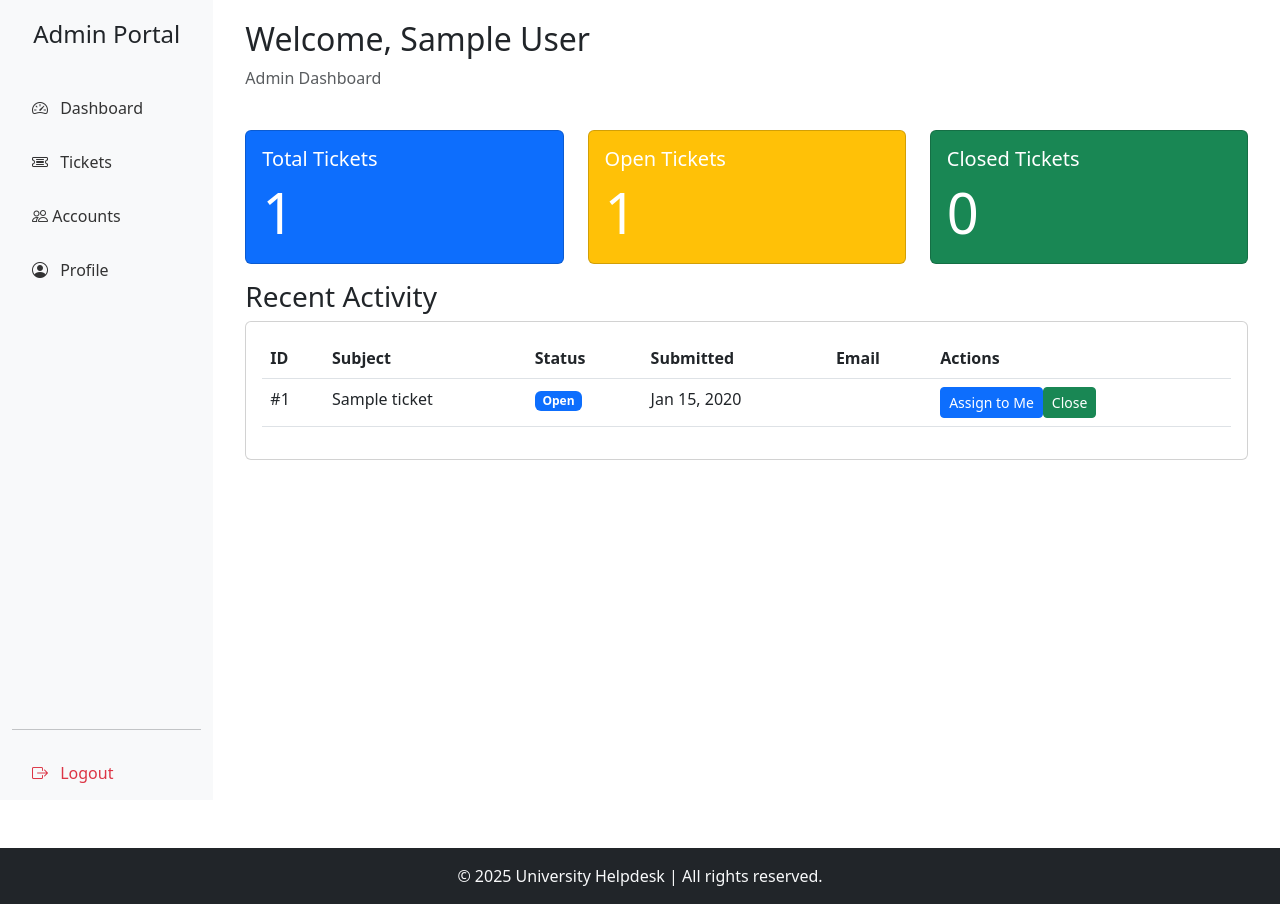
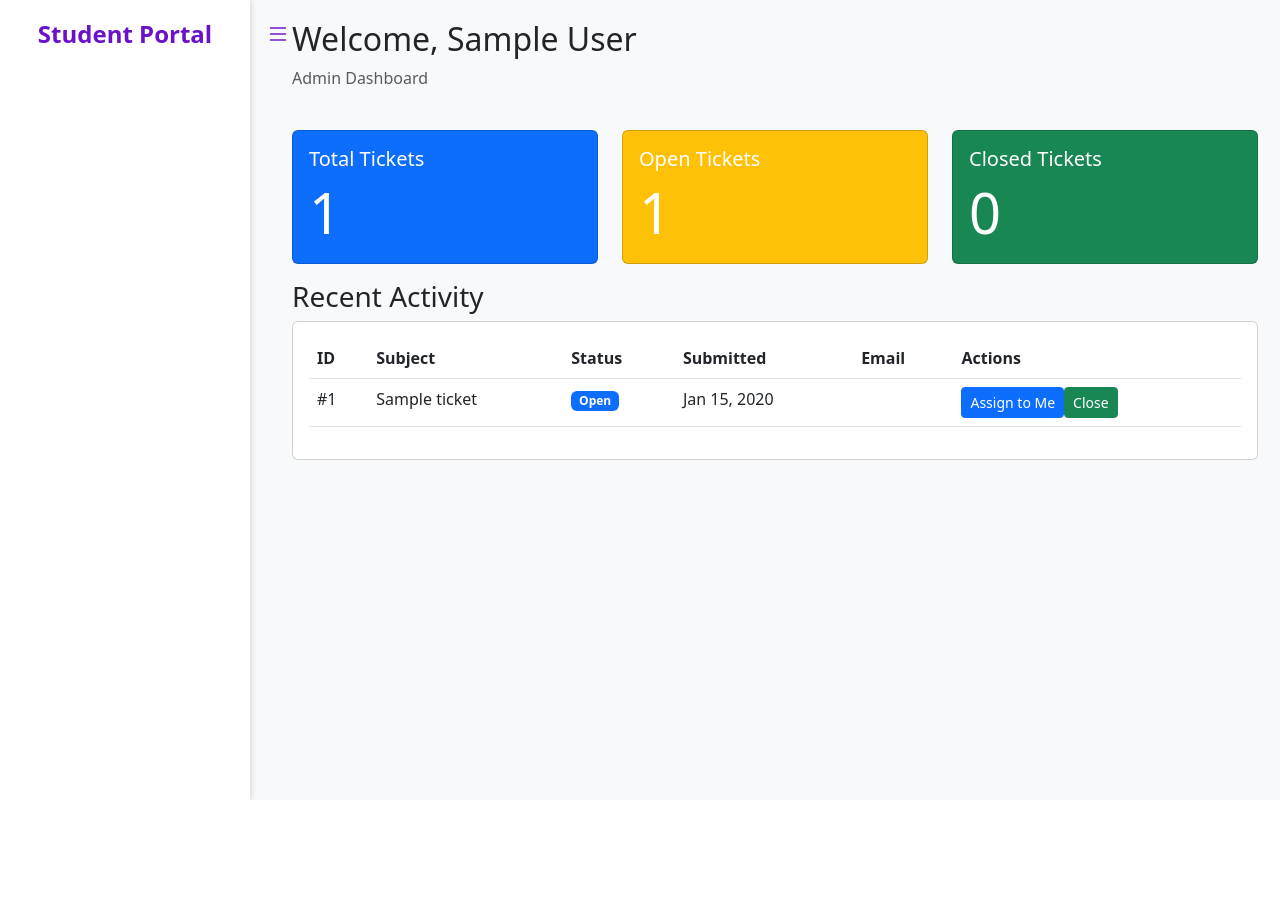
Before and after one commit to doo78/ticketing-system, a Django app: page /control-panel/dashboard/ in a window 1280 px wide. After the commit the page ends 800 px from the top, so only its background shows below. Run offline with Django 5.2, Linux system fonts and the light colour scheme; a user stored in the database is signed in; tables that the repository leaves empty hold one stand-in row (values such as "Sample post"); some libraries are stand-ins or nearby versions.

Commit message:
fixed the layout for admin/staff and merged them together

```diff
--- a/my_library/urls.py
+++ b/my_library/urls.py
@@ -62,13 +62,15 @@
     path('control-panel/', include([
         path('dashboard/', views.admin_dashboard, name='admin_dashboard'),
         path('tickets/', AdminTicketListView.as_view(), name='admin_ticket_list'),
-        path('/ticket/<int:ticket_id>/', StaffTicketDetailView.as_view(), name='admin_ticket_detail'),
+        path('ticket/<int:ticket_id>/', StaffTicketDetailView.as_view(), name='admin_ticket_detail'),
         path('account/<int:account_id>/', AdminAccountEditView.as_view(), name='admin_edit_account'),
         path('account/', AdminAccountView.as_view(), name='admin_account'),
         path('accounts/', AdminAccountsView.as_view(), name='admin_accounts_list'),
         path('api/ticket_details', AdminAPITicketDetailsView.as_view(), name='api_ticket'),
         path('api/get_staff_by_department', AdminAPIStaffByDepartmentView.as_view(), name='api_get_staff_by_deparment'),
         path('api/ticket_assign', AdminAPITicketAssignView.as_view(), name='ticket_assign'),
+        path('profile/', StaffProfileView.as_view(), name='admin_profile'),
+        path('update_profile', StaffUpdateProfileView.as_view(), name='admin_update_profile'),
 
 #
     ])),
--- a/ticket/forms.py
+++ b/ticket/forms.py
@@ -60,6 +60,31 @@
             user.save()
 
         return user
+
+
+class AdminUpdateProfileForm(forms.ModelForm):
+    """Form for staff to update their profile information."""
+
+    class Meta:
+        model = CustomUser
+        fields = ['first_name', 'last_name', 'email', 'preferred_name']
+
+    def __init__(self, *args, **kwargs):
+        super().__init__(*args, **kwargs)
+
+        # Bootstrap styling
+        for field in self.fields.values():
+            field.widget.attrs['class'] = 'form-control'
+
+    def save(self, commit=True):
+        """Save user and update the related Staff model."""
+        user = super().save(commit=False)
+
+        if commit:
+            user.save()
+
+        return user
+
 
 class LogInForm(forms.Form):
     """Form enabling registered users to log in."""
--- a/ticket/templates/admin-panel/admin_accounts.html
+++ b/ticket/templates/admin-panel/admin_accounts.html
@@ -1,8 +1,8 @@
-{% extends 'admin-panel/base.html' %}
+{% extends 'user-layout/base.html' %}
 {% load form_tags %}
 
 {% block content %}
-<div class="container-fluid">
+<div class="container-fluid" style="margin-left: 10px;">
    <div class="row mb-4">
         <div class="col">
             <h2>Accounts</h2>
--- a/ticket/templates/admin-panel/admin_accounts_list.html
+++ b/ticket/templates/admin-panel/admin_accounts_list.html
@@ -1,9 +1,9 @@
-{% extends 'admin-panel/base.html' %}
+{% extends 'user-layout/base.html' %}
 
 {% block title %}Admin Dashboard - University Helpdesk{% endblock %}
 
 {% block content %}
-<div class="container-fluid">
+<div class="container-fluid" style="margin-left: 10px;">
 {% if messages %}
             {% for message in messages %}
                 <div class="alert alert-{{ message.tags }}">
--- a/ticket/templates/admin-panel/admin_dashboard.html
+++ b/ticket/templates/admin-panel/admin_dashboard.html
@@ -1,9 +1,9 @@
-{% extends 'admin-panel/base.html' %}
+{% extends 'user-layout/base.html' %}
 
 {% block title %}Admin Dashboard - University Helpdesk{% endblock %}
 
 {% block content %}
-<div class="container">
+<div class="container" style="margin-left: 10px;">
    <div class="row mb-4">
         <div class="col">
             <h2>Welcome, {{ request.user.get_full_name|default:request.user.username }}</h2>
--- a/ticket/templates/admin-panel/admin_ticket_list.html
+++ b/ticket/templates/admin-panel/admin_ticket_list.html
@@ -1,9 +1,9 @@
-{% extends 'admin-panel/base.html' %}
+{% extends 'user-layout/base.html' %}
 
 {% block title %}Admin Dashboard - University Helpdesk{% endblock %}
 
 {% block content %}
-<div class="container-fluid">
+<div class="container-fluid" style="margin-left: 10px;">
    <div class="row mb-4">
         <div class="col">
             <h2>Tickets</h2>
--- a/ticket/templates/staff/dashboard.html
+++ b/ticket/templates/staff/dashboard.html
@@ -1,4 +1,4 @@
-{% extends 'staff/base.html' %}
+{% extends 'user-layout/base.html' %}
 
 {% block content %}
 <div class="container-fluid">
--- a/ticket/templates/staff/staff_ticket_list.html
+++ b/ticket/templates/staff/staff_ticket_list.html
@@ -1,4 +1,4 @@
-{% extends 'staff/base.html' %}
+{% extends 'user-layout/base.html' %}
 
 {% block content %}  <!-- Changed from block body -->
 <div class="container-fluid">  <!-- Changed from container py-4 -->
--- a/ticket/templates/staff/ticket_detail.html
+++ b/ticket/templates/staff/ticket_detail.html
@@ -1,7 +1,7 @@
-{% extends 'staff/base.html' %}
+{% extends 'user-layout/base.html' %}
 
 {% block content %}
-<div class="container-fluid">
+<div class="container-fluid" style="margin-left: 10px;">
     <div class="row mb-4">
         <div class="col">
             <div class="d-flex justify-content-between align-items-center">
--- a/ticket/templates/staff/update_profile.html
+++ b/ticket/templates/staff/update_profile.html
@@ -1,4 +1,4 @@
-{% extends 'staff/base.html' %}
+{% extends 'user-layout/base.html' %}
 
 {% block content %}
 <div class="container mt-5">
--- /dev/null
+++ b/ticket/templates/user-layout/base.html
@@ -0,0 +1,206 @@
+{% load static %}
+<!DOCTYPE html>
+<html lang="en">
+<head>
+    <meta charset="UTF-8">
+    <meta name="viewport" content="width=device-width, initial-scale=1.0">
+    <title>{{ request.user.role|title }} Dashboard | University Helpdesk</title>
+    <script src="https://code.jquery.com/jquery-3.2.1.slim.min.js" integrity="sha384-KJ3o2DKtIkvYIK3UENzmM7KCkRr/rE9/Qpg6aAZGJwFDMVNA/GpGFF93hXpG5KkN" crossorigin="anonymous"></script>
+    <!-- Bootstrap CSS -->
+    <link href="https://cdn.jsdelivr.net/npm/bootstrap@5.3.0/dist/css/bootstrap.min.css" rel="stylesheet">
+    <link rel="stylesheet" href="{% static 'css/staff-style.css' %}">
+
+    <!-- Bootstrap Icons -->
+    <link rel="stylesheet" href="https://cdn.jsdelivr.net/npm/bootstrap-icons/font/bootstrap-icons.css">
+
+
+    <style>
+        /* Reset body layout */
+        body {
+            display: flex;
+            height: 100vh;
+            overflow: hidden;
+            background-color: #f8f9fa;
+        }
+
+        /* Sidebar Styling */
+        .sidebar {
+            width: 250px;
+            height: 100vh;
+            background-color: #ffffff;
+            padding-top: 20px;
+            position: fixed;
+            left: 0;
+            top: 0;
+            transition: all 0.3s ease-in-out;
+            box-shadow: 2px 0px 5px rgba(0, 0, 0, 0.1);
+            z-index: 1000;
+        }
+
+        .sidebar.hide {
+            width: 0;
+            padding: 0;
+            overflow: hidden;
+        }
+
+        .sidebar h4 {
+            text-align: center;
+            margin-bottom: 20px;
+            color: #6a11cb;
+            font-weight: bold;
+        }
+
+        .sidebar .nav-link {
+            color: #333;
+            padding: 12px 20px;
+            border-radius: 5px;
+            display: flex;
+            align-items: center;
+            font-size: 16px;
+        }
+
+        .sidebar .nav-link i {
+            margin-right: 10px;
+        }
+
+        .sidebar .nav-link:hover {
+            background-color: #f0f0f0;
+        }
+
+        .sidebar .nav-link.active {
+            background: linear-gradient(135deg, #6a11cb, #2575fc);
+            color: white;
+        }
+
+        .sidebar .logout {
+            margin-top: auto;
+            color: red;
+        }
+
+        /* Main Content */
+        .main-content {
+            margin-left: 250px;
+            flex: 1;
+            padding: 20px;
+            transition: margin-left 0.3s ease-in-out;
+            width: 100%;
+            overflow-y: scroll;
+        }
+
+        .main-content.full-width {
+            margin-left: 0;
+        }
+
+        /* Sidebar Toggle Button */
+        .toggle-btn {
+            font-size: 24px;
+            cursor: pointer;
+            position: absolute;
+            left: 260px;
+            top: 15px;
+            background: none;
+            border: none;
+            outline: none;
+            transition: left 0.3s ease-in-out;
+            color: #6a11cb;
+        }
+
+        .toggle-btn.hide {
+            left: 10px;
+        }
+
+        /* Responsive Fix */
+        @media (max-width: 992px) {
+            .sidebar {
+                width: 0;
+                padding: 0;
+                overflow: hidden;
+            }
+            .sidebar.show {
+                width: 250px;
+                padding: 20px;
+            }
+            .main-content {
+                margin-left: 0;
+            }
+        }
+    </style>
+</head>
+<body>
+
+    <!-- Sidebar -->
+    <div class="sidebar" id="sidebar">
+        <h4>{{ request.user.role|title }} Portal</h4>
+        {% if request.user.role == 'admin' %}
+            {% include "user-layout/admin-menu.html" %}
+        {% elif request.user.role == 'staff' %}
+            {% include "user-layout/staff-menu.html" %}
+        {% endif %}
+    </div>
+
+    <!-- Main Content -->
+    <div class="main-content" id="main-content">
+        <!-- Toggle Button -->
+        <button class="toggle-btn" id="toggle-btn">
+            <i class="bi bi-list"></i>
+        </button>
+
+        {% block content %}
+        {% endblock %}
+    </div>
+
+    <!-- JavaScript -->
+    <script>
+        document.getElementById("toggle-btn").addEventListener("click", function () {
+            document.getElementById("sidebar").classList.toggle("hide");
+            document.getElementById("main-content").classList.toggle("full-width");
+            document.getElementById("toggle-btn").classList.toggle("hide");
+        });
+    </script>
+
+    <!-- Bootstrap JS -->
+    <script src="https://cdn.jsdelivr.net/npm/bootstrap@5.3.0/dist/js/bootstrap.bundle.min.js"></script>
+    <script src="https://cdn.jsdelivr.net/npm/bootstrap@4.0.0/dist/js/bootstrap.min.js" integrity="sha384-JZR6Spejh4U02d8jOt6vLEHfe/JQGiRRSQQxSfFWpi1MquVdAyjUar5+76PVCmYl" crossorigin="anonymous"></script>
+<script>
+    function getCookie(name) {
+    let cookieValue = null;
+    if (document.cookie && document.cookie !== '') {
+        const cookies = document.cookie.split(';');
+        for (let i = 0; i < cookies.length; i++) {
+            const cookie = cookies[i].trim();
+            // Check if the cookie name matches
+            if (cookie.startsWith(name + '=')) {
+                cookieValue = decodeURIComponent(cookie.substring(name.length + 1));
+                break;
+            }
+        }
+    }
+    return cookieValue;
+}
+
+    function ajaxRequest(url,data){
+        let request_data = { action: 'generate_ai', ...data };
+        return fetch(url, {
+                method: 'POST',
+                headers: {
+                'X-CSRFToken': getCookie('csrftoken'),
+                'Content-Type': 'application/json'
+                },
+                body: JSON.stringify(request_data)
+            })
+            .then(response => response.json())
+            .then(data => {
+                if (data.success) {
+                    return data;
+                } else {
+                    alert('Error generating response: ' + data.error);
+                }
+            })
+            .catch(error => {
+                alert('Error: ' + error);
+            })
+    }
+
+</script>
+</body>
+</html>
--- a/ticket/views.py
+++ b/ticket/views.py
@@ -11,7 +11,7 @@
 from django.conf import settings
 from django.http import JsonResponse
 from ticket.mixins import RoleBasedRedirectMixin,AdminRoleRequiredMixin
-from ticket.forms import LogInForm, SignUpForm, StaffUpdateProfileForm,EditAccountForm
+from ticket.forms import LogInForm, SignUpForm, StaffUpdateProfileForm,EditAccountForm,AdminUpdateProfileForm
 from .models import Ticket, Staff, Student, CustomUser, Message
 from .forms import TicketForm
 from django.views.generic.edit import UpdateView
@@ -141,6 +141,10 @@
 class AdminRequiredMixin(UserPassesTestMixin):
     def test_func(self):
         return self.request.user.role == 'admin'
+
+class AdminOrStaffRequiredMixin(UserPassesTestMixin):
+    def test_func(self):
+        return self.request.user.role == 'admin' or self.request.user.role == 'staff'
         # return hasattr(self.request.user, 'admin')
 
 def home(request):
@@ -351,7 +355,7 @@
         }
         return render(request, 'staff/staff_ticket_list.html', context)
 
-class StaffTicketDetailView(LoginRequiredMixin,AdminRequiredMixin, StaffRequiredMixin, View):
+class StaffTicketDetailView(LoginRequiredMixin, AdminOrStaffRequiredMixin, View):
     """Display ticket details for staff members"""
     def get(self, request, ticket_id):
         ticket = get_object_or_404(Ticket, id=ticket_id)
@@ -467,66 +471,68 @@
 
         return redirect('staff_ticket_detail', ticket_id=ticket_id)
 
-class StaffProfileView(LoginRequiredMixin, StaffRequiredMixin, View):
+class StaffProfileView(LoginRequiredMixin, AdminOrStaffRequiredMixin, View):
     """
     Loads relevant data and template for staff profile
     """
 
     def get(self, request):
-        staff_member = request.user.staff
+        if request.user.role == 'staff':
+            staff_member = request.user.staff
+            assigned_tickets = Ticket.objects.filter(assigned_staff=staff_member)
 
-        assigned_tickets = Ticket.objects.filter(assigned_staff=staff_member)
+            open_tickets = assigned_tickets.filter(status="open").count()
+            pending_tickets = assigned_tickets.filter(status="pending").count()
+            closed_tickets = assigned_tickets.filter(status="closed").count()
 
-        open_tickets = assigned_tickets.filter(status="open").count()
-        pending_tickets = assigned_tickets.filter(status="pending").count()
-        closed_tickets = assigned_tickets.filter(status="closed").count()
+            total_tickets = open_tickets + pending_tickets + closed_tickets
 
-        total_tickets = open_tickets + pending_tickets + closed_tickets
+            if total_tickets > 0:
+                open_percentage = (open_tickets / total_tickets) * 100
+                pending_percentage = (pending_tickets / total_tickets) * 100
+                closed_percentage = (closed_tickets / total_tickets) * 100
+            else:
+                open_percentage = 0
+                pending_percentage = 0
+                closed_percentage = 0
 
-        if total_tickets > 0:
-            open_percentage = (open_tickets / total_tickets) * 100
-            pending_percentage = (pending_tickets / total_tickets) * 100
-            closed_percentage = (closed_tickets / total_tickets) * 100
-        else:
-            open_percentage = 0
-            pending_percentage = 0
-            closed_percentage = 0
-
-        if closed_tickets == 0:
-            avg_close_time_days_display = "N/A"
-        else:
-            avg_close_time = Ticket.objects.filter(
-                status="closed",
-                date_closed__isnull=False
-            ).aggregate(
-                avg_duration=Avg(ExpressionWrapper(Case(When(date_closed__gte=F("date_submitted"),
-                            then=F("date_closed") - F("date_submitted")),
-                            default=Value(0),
+            if closed_tickets == 0:
+                avg_close_time_days_display = "N/A"
+            else:
+                avg_close_time = Ticket.objects.filter(
+                    status="closed",
+                    date_closed__isnull=False
+                ).aggregate(
+                    avg_duration=Avg(ExpressionWrapper(Case(When(date_closed__gte=F("date_submitted"),
+                                then=F("date_closed") - F("date_submitted")),
+                                default=Value(0),
+                                output_field=DurationField()
+                            ),
                             output_field=DurationField()
-                        ),
-                        output_field=DurationField()
+                        )
                     )
                 )
-            )
 
-            avg_duration = avg_close_time["avg_duration"]
-            if avg_duration:
-                avg_close_time_days = avg_duration.days + avg_duration.seconds / (3600 * 24)
-                avg_close_time_days = round(avg_close_time_days, 2)
-                avg_close_time_days_display = f"{avg_close_time_days} days"
-            else:
-                avg_close_time_days_display = "N/A"
+                avg_duration = avg_close_time["avg_duration"]
+                if avg_duration:
+                    avg_close_time_days = avg_duration.days + avg_duration.seconds / (3600 * 24)
+                    avg_close_time_days = round(avg_close_time_days, 2)
+                    avg_close_time_days_display = f"{avg_close_time_days} days"
+                else:
+                    avg_close_time_days_display = "N/A"
 
-        context = {
-            "open_tickets": open_tickets,
-            "pending_tickets": pending_tickets,
-            "closed_tickets": closed_tickets,
-            "total_tickets": total_tickets,
-            "open_percentage": open_percentage,
-            "pending_percentage": pending_percentage,
-            "closed_percentage": closed_percentage,
-            "avg_close_time_days": avg_close_time_days_display
-        }
+            context = {
+                "open_tickets": open_tickets,
+                "pending_tickets": pending_tickets,
+                "closed_tickets": closed_tickets,
+                "total_tickets": total_tickets,
+                "open_percentage": open_percentage,
+                "pending_percentage": pending_percentage,
+                "closed_percentage": closed_percentage,
+                "avg_close_time_days": avg_close_time_days_display
+            }
+        else:
+            context={}
 
         return render(request, 'staff/profile.html', context)
 
@@ -537,7 +543,11 @@
 
     model = CustomUser
     template_name = "staff/update_profile.html"
-    form_class = StaffUpdateProfileForm
+    def get_form_class(self):
+        """Return the appropriate form class based on user role."""
+        if self.request.user.role == 'staff':
+            return StaffUpdateProfileForm
+        return AdminUpdateProfileForm
 
     def get_object(self):
         """Return the object (user) to be updated."""
```
Also changed, not shown: ticket/templates/admin-panel/base.html (+0 -40 lines), ticket/templates/staff/profile.html (+12 -4 lines), ticket/templates/user-layout/admin-menu.html (added, +27 -0 lines), ticket/templates/user-layout/staff-menu.html (added, +18 -0 lines).
